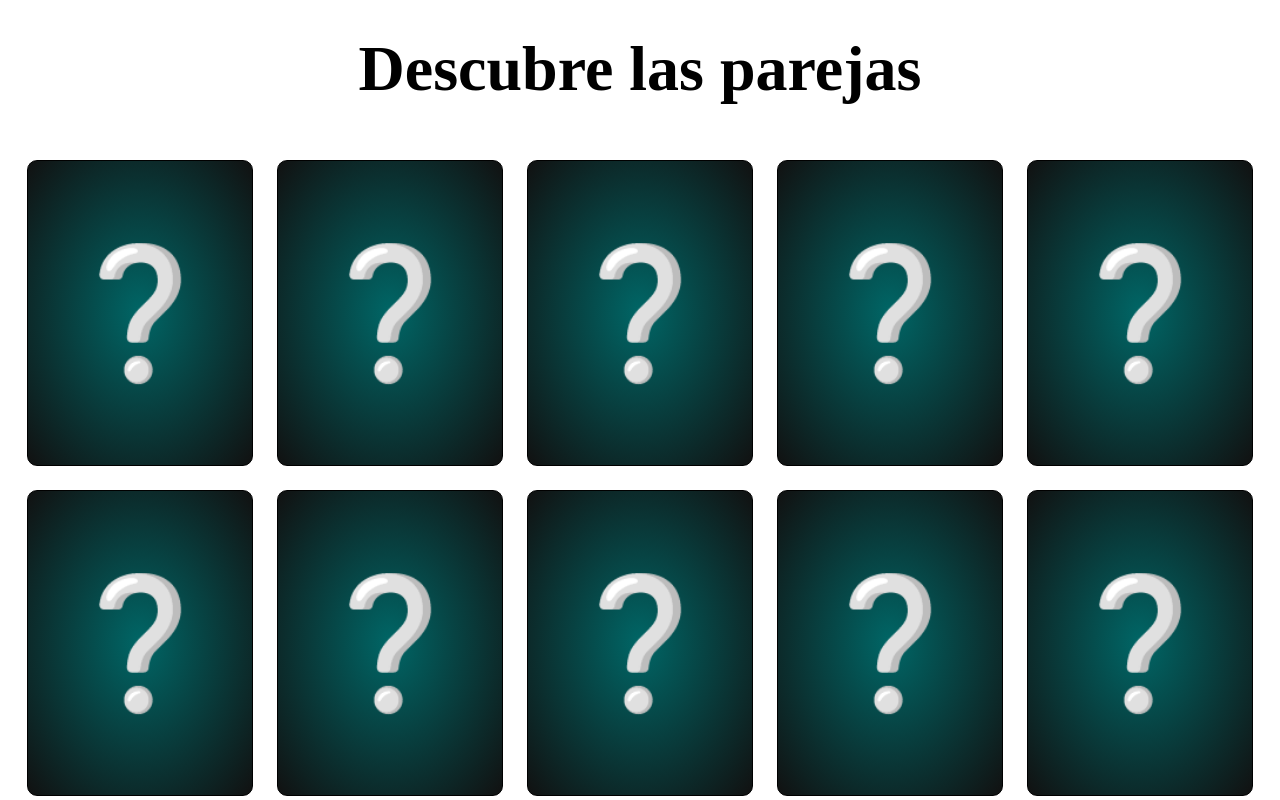
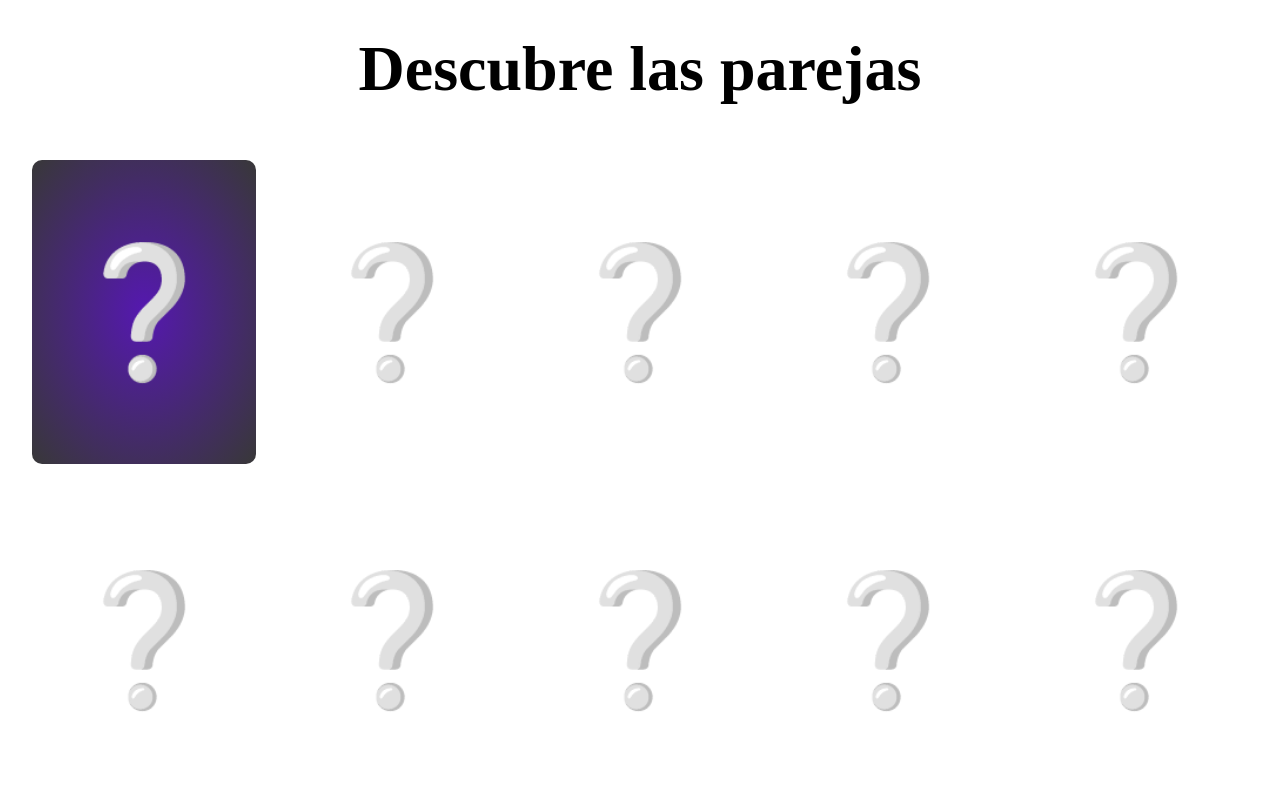
Before and after one commit to eeFee87/Proyecto-1, a plain HTML site: page index.html in a window 1280 px wide. Shown: the top 800 px of the page. Drawn offline with Linux system fonts and the light colour scheme.

Commit message:
tarjeta animada

```diff
--- a/index.html
+++ b/index.html
@@ -12,8 +12,13 @@
       <h1>Descubre las parejas</h1>
     </header>
     <main>
-      <article>❔</article>
-      <article>❔</article>
+      <article class="card">
+        <div class="content">
+          <div class="front">❔</div>
+          <div class="back">🌝</div>
+        </div>
+      </article>
+      <article class="card">❔</article>
       <article>❔</article>
       <article>❔</article>
       <article>❔</article>
--- a/main.js
+++ b/main.js
@@ -1 +1,15 @@
 'use strict';
+const cards = document.querySelectorAll('.card');
+
+const reveal = (e) => {
+  const currentCard = e.currentTarget;
+  currentCard.classList.add('flipped');
+
+  setTimeout(() => {
+    currentCard.classList.remove('flipped');
+  }, 1000);
+};
+
+for (const card of cards) {
+  card.addEventListener('click', reveal);
+}
--- a/style.css
+++ b/style.css
@@ -5,7 +5,6 @@
 }
 body {
   min-height: 100vh;
-  background-color: ;
 }
 header {
   height: 10rem;
@@ -24,14 +23,45 @@ main {
 }
 article {
   display: flex;
-  background: radial-gradient(#006666, #111);
-  border: 1px solid black;
+
   border-radius: 10px;
   height: 19rem;
   width: 14rem;
   font-size: 8rem;
   align-items: center;
   justify-content: center;
+}
+.content {
+  display: flex;
+  background: radial-gradient(#5518b0, rgb(56, 56, 56));
+  border-radius: 10px;
+  justify-content: center;
+  align-items: center;
+  width: 100%;
+  height: 100%;
+  transition: transform 1s;
+  transform-style: preserve-3d;
+}
+.front,
+.back {
+  backface-visibility: hidden;
+  position: absolute;
+}
+
+.back {
+  border-radius: 10px;
+  display: flex;
+  justify-content: center;
+  align-items: center;
+  height: 100%;
+  width: 100%;
+  transform: rotateY(180deg);
+  background: radial-gradient(#a5eeee, rgb(138, 130, 243));
+}
+
+.card.flipped .content {
+  transform: rotateY(180deg);
+  transition: transform 0.5s;
 }
 
 footer {
```
